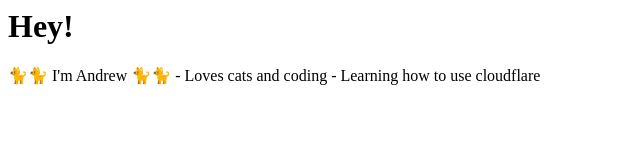
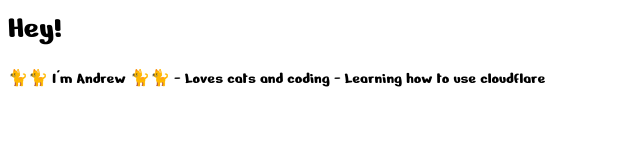
Before and after one commit to ar-cyber/ar-cyber.github.io, a plain HTML site: page index.html in a window 1280 px wide. Shown: the whole page, without its empty margins (0-640 px from the left). Drawn offline with Linux system fonts and the light colour scheme.

Commit message:
Styles, Styles, STYLES!
We need clean fonts.

```diff
--- a/index.html
+++ b/index.html
@@ -1,6 +1,15 @@
-<link rel="preconnect" href="https://fonts.googleapis.com">
-<link rel="preconnect" href="https://fonts.gstatic.com" crossorigin>
-<link href="https://fonts.googleapis.com/css2?family=Nerko+One&display=swap" rel="stylesheet">
+<head>
+  <link rel="preconnect" href="https://fonts.googleapis.com">
+  <link rel="preconnect" href="https://fonts.gstatic.com" crossorigin>
+  <link href="https://fonts.googleapis.com/css2?family=Nerko+One&display=swap" rel="stylesheet">
+</head>
+<style>
+  * {
+    font-family: "Nerko One", cursive;
+    font-weight: 400;
+    font-style: normal;
+  }
+</style>
 
 <h1>Hey!</h1>
 
```
